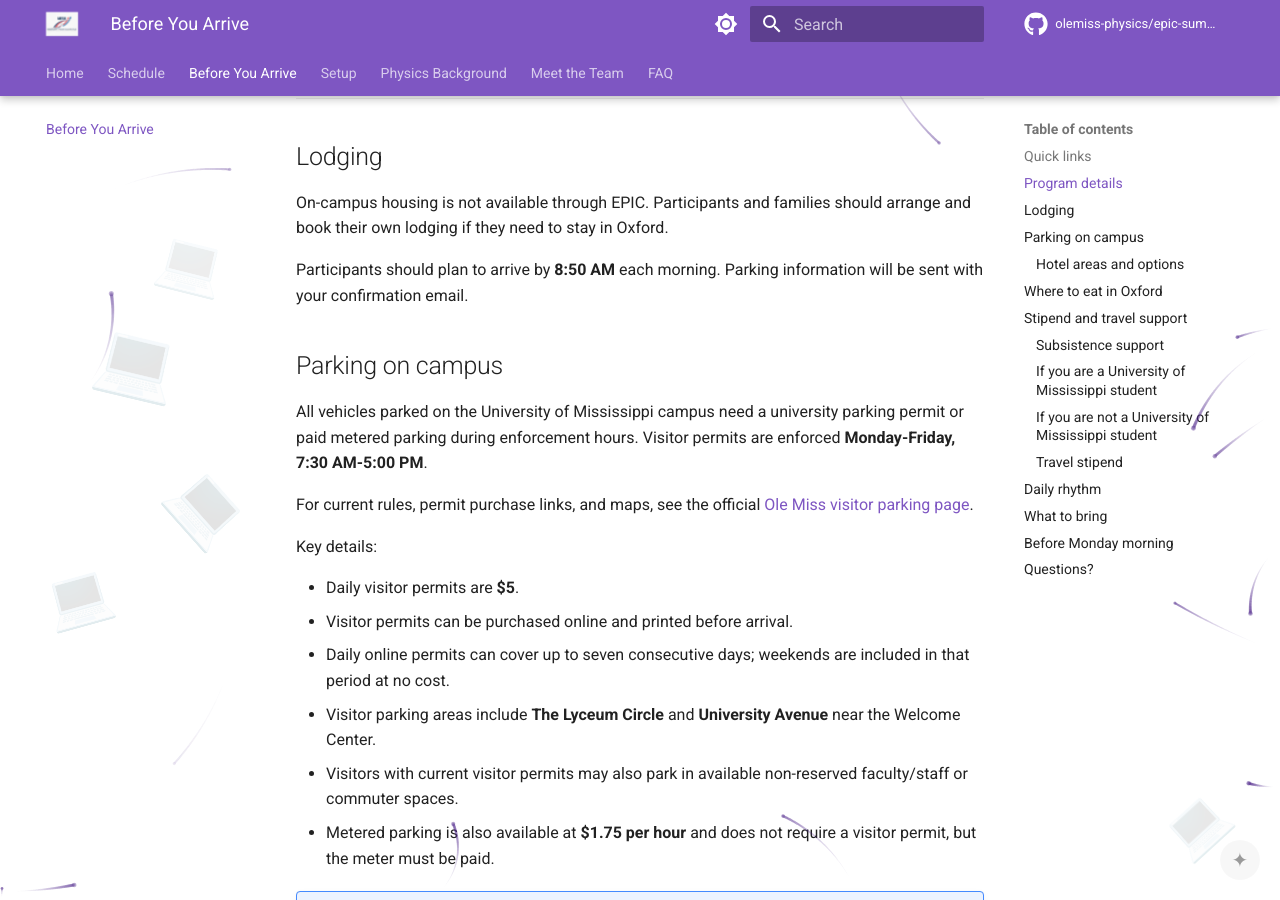
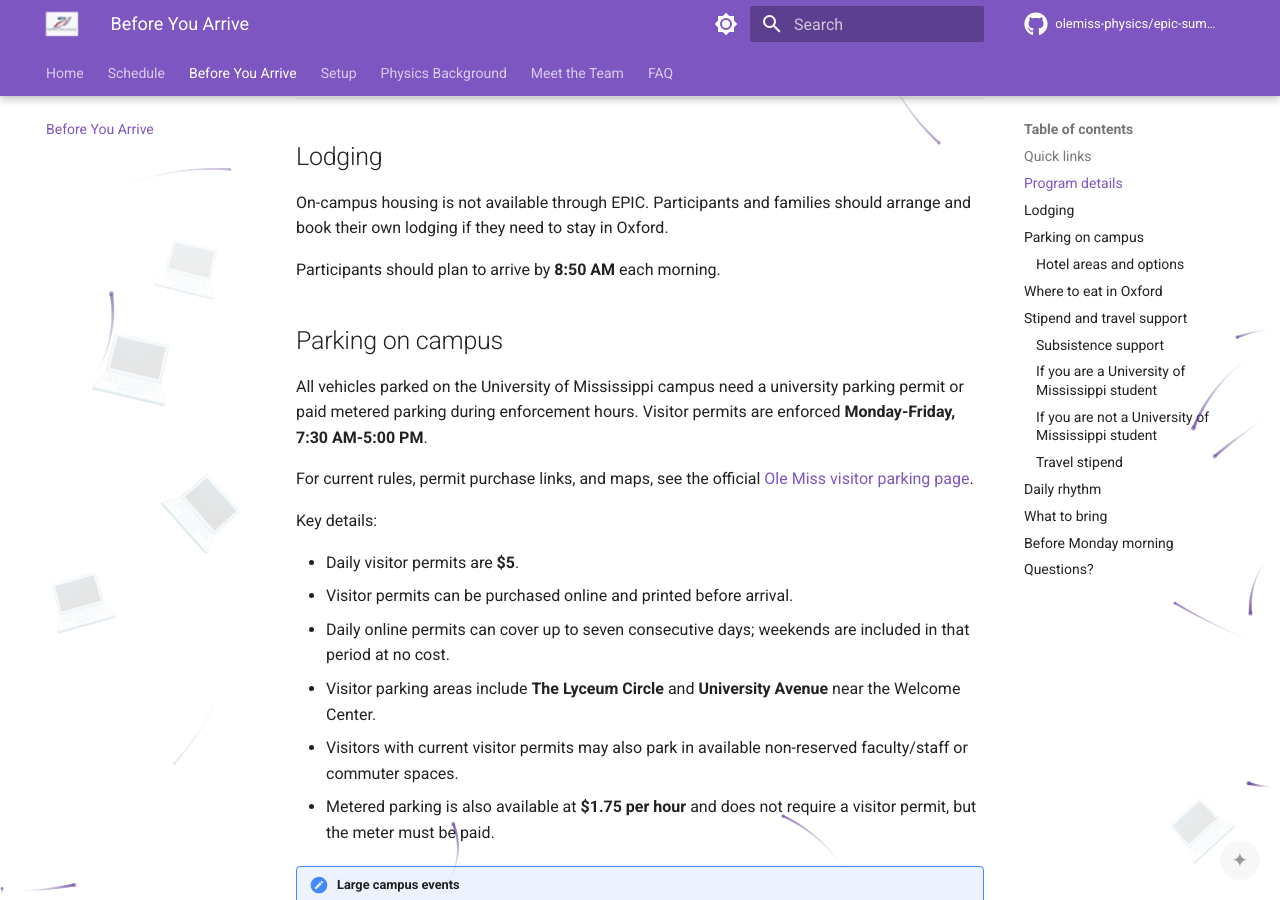
Before and after one commit to olemiss-physics/epic-summer-2026, an MkDocs documentation site: the page built from docs/before-you-arrive.md, in a window 1280 px wide and 900 px high, scrolled down 1029 px. Built offline with MkDocs 1.6.1 and Material for MkDocs 9.7.7, drawn with Linux system fonts in a browser that asks for light colours; comment, search, counter and statistics services are not loaded.

Commit message:
Remove redundant parking confirmation note

```diff
--- a/docs/before-you-arrive.md
+++ b/docs/before-you-arrive.md
@@ -30,7 +30,7 @@ Logistics, lodging, parking, food, stipend, and travel-support details are colle
 
 On-campus housing is not available through EPIC. Participants and families should arrange and book their own lodging if they need to stay in Oxford.
 
-Participants should plan to arrive by **8:50 AM** each morning. Parking information will be sent with your confirmation email.
+Participants should plan to arrive by **8:50 AM** each morning.
 
 ## Parking on campus
 
```
